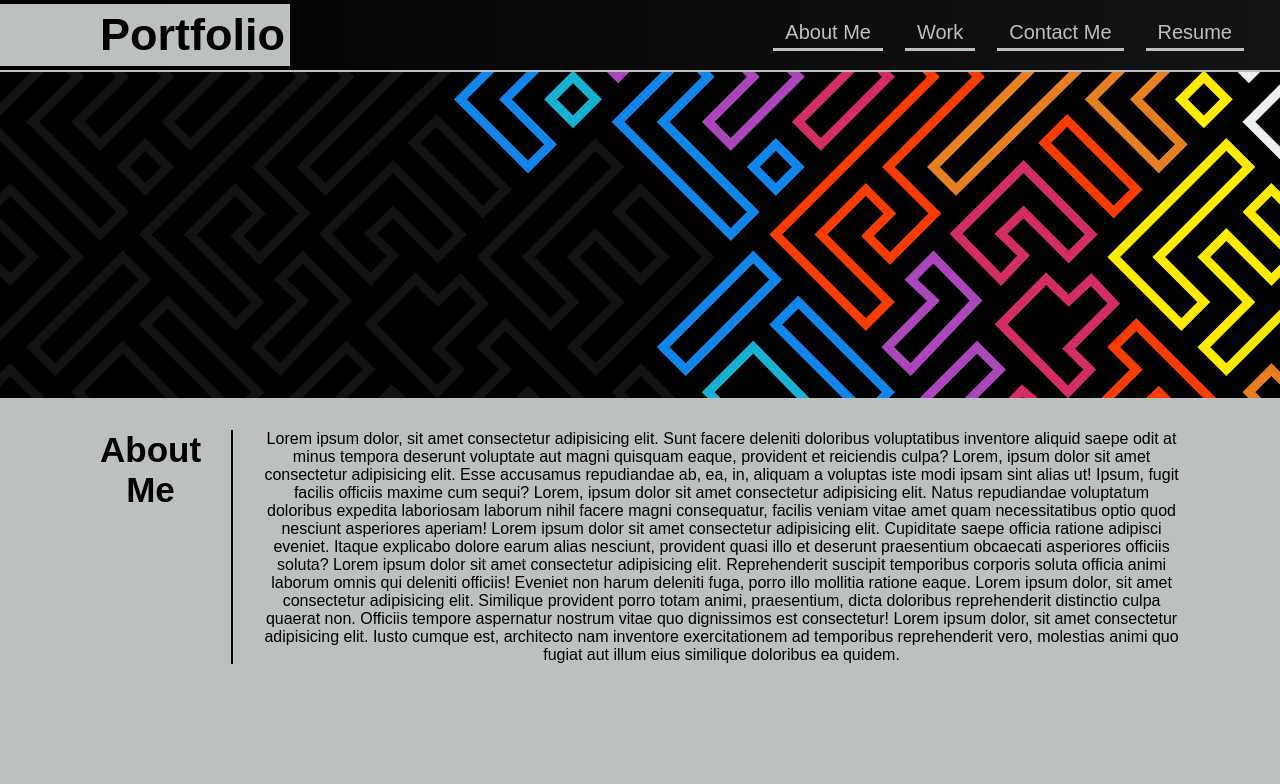
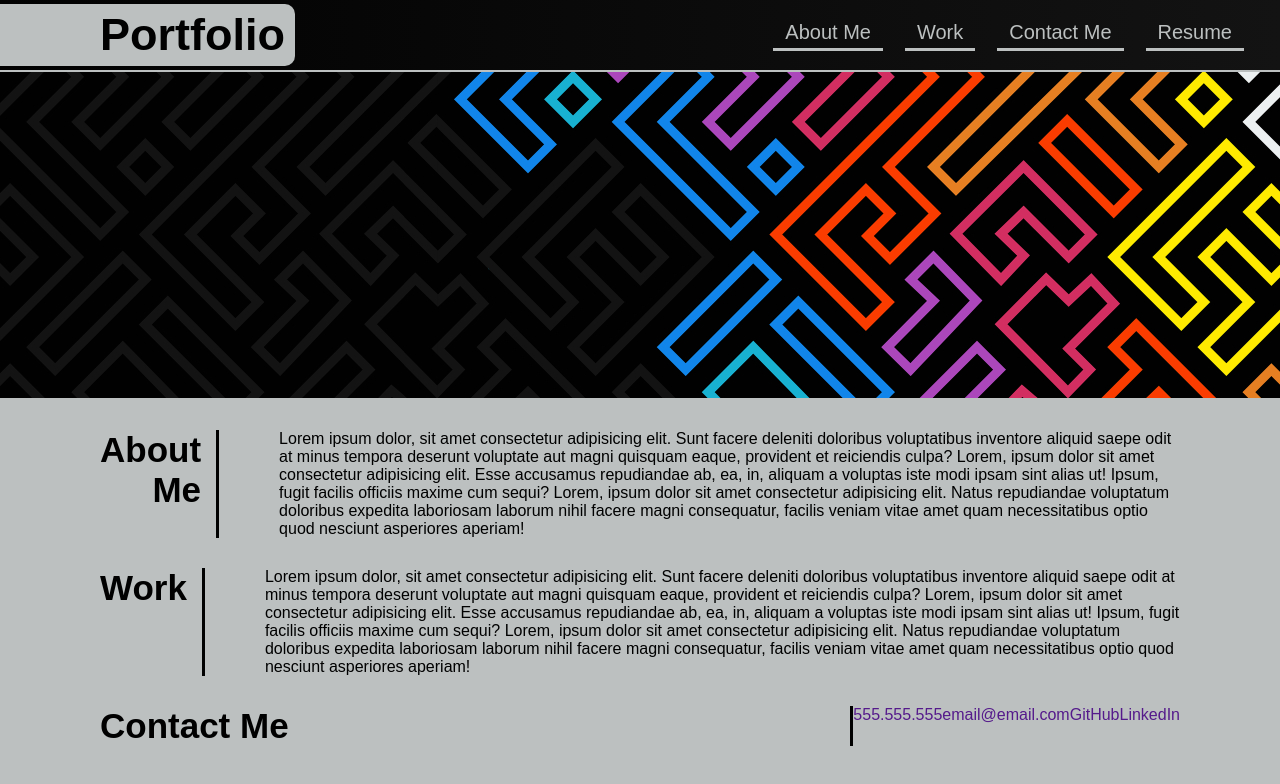
Before and after one commit to SpencerKyle/portfolio, a plain HTML site: page index.html in a window 1280 px wide. Drawn offline with Linux system fonts and the light colour scheme.

Commit message:
more style stuff

```diff
--- a/assets/style.css
+++ b/assets/style.css
@@ -24,7 +24,8 @@ nav {
 .portfolio {
     background-color: #BCC0C0;
     margin: 4px 0;
-    padding: 5px 5px 5px 100px;
+    padding: 5px 10px 5px 100px;
+    border-radius: 0 10px 10px 0;
 }
 
 .portfolio h1 {
@@ -63,23 +64,51 @@ nav {
     height: 400px;
     border-bottom: solid 2px #BCC0C0;
 }
-/* about me */
-.aboutMe {
+/* section */
+.sectionHead {
     background-color: #BCC0C0;
     display: flex;
-    text-align: center;
     margin: 30px 100px;
 }
 
-.aboutMe h2 {
+.sectionHead h2 {
     display: flex;
-    justify-content: end;
+    text-align: end;
     font-size: 35px;
+    /* justify-content: end; */
+    border-right: solid 3px #010101;
+    padding-right: 15px;
+    flex: 2 30%;
 }
 
-.aboutMe p {
-    border-left: solid 2px #010101;
-    text-align: center;
+.sectionHead p {
+    text-align: left;
     margin-left: 30px;
     padding-left: 30px;
 }
+/* about me */
+.aboutMe {
+    display: flex;
+}
+/* work */
+.work {
+    display: flex;
+}
+
+/* contact start */
+.contactMe {
+    display: flex;
+}
+
+.contactMe h2 {
+
+}
+
+.contactInfo {
+    display: flex;
+    list-style: none;
+}
+
+.contactInfo a {
+    text-decoration: none;
+}
--- a/index.html
+++ b/index.html
@@ -23,18 +23,38 @@
     <!-- hero start -->
     <header class="hero"></header>
     <!-- about me section -->
-    <section class="aboutMe">
+    <section class="sectionHead">
+        <div class="aboutMe">
             <h2>About Me</h2>
             <p>
                 Lorem ipsum dolor, sit amet consectetur adipisicing elit. Sunt facere deleniti doloribus voluptatibus inventore aliquid saepe odit at minus tempora deserunt voluptate aut magni quisquam eaque, provident et reiciendis culpa?
                 Lorem, ipsum dolor sit amet consectetur adipisicing elit. Esse accusamus repudiandae ab, ea, in, aliquam a voluptas iste modi ipsam sint alias ut! Ipsum, fugit facilis officiis maxime cum sequi?
                 Lorem, ipsum dolor sit amet consectetur adipisicing elit. Natus repudiandae voluptatum doloribus expedita laboriosam laborum nihil facere magni consequatur, facilis veniam vitae amet quam necessitatibus optio quod nesciunt asperiores aperiam!
-                Lorem ipsum dolor sit amet consectetur adipisicing elit. Cupiditate saepe officia ratione adipisci eveniet. Itaque explicabo dolore earum alias nesciunt, provident quasi illo et deserunt praesentium obcaecati asperiores officiis soluta?
-                Lorem ipsum dolor sit amet consectetur adipisicing elit. Reprehenderit suscipit temporibus corporis soluta officia animi laborum omnis qui deleniti officiis! Eveniet non harum deleniti fuga, porro illo mollitia ratione eaque.
-                Lorem ipsum dolor, sit amet consectetur adipisicing elit. Similique provident porro totam animi, praesentium, dicta doloribus reprehenderit distinctio culpa quaerat non. Officiis tempore aspernatur nostrum vitae quo dignissimos est consectetur!
-                Lorem ipsum dolor, sit amet consectetur adipisicing elit. Iusto cumque est, architecto nam inventore exercitationem ad temporibus reprehenderit vero, molestias animi quo fugiat aut illum eius similique doloribus ea quidem.
             </p>
+        </div>
     </section>
 
+    <section class="sectionHead">
+        <div class="work">
+            <h2>Work</h2>
+            <p>
+                Lorem ipsum dolor, sit amet consectetur adipisicing elit. Sunt facere deleniti doloribus voluptatibus inventore aliquid saepe odit at minus tempora deserunt voluptate aut magni quisquam eaque, provident et reiciendis culpa?
+                Lorem, ipsum dolor sit amet consectetur adipisicing elit. Esse accusamus repudiandae ab, ea, in, aliquam a voluptas iste modi ipsam sint alias ut! Ipsum, fugit facilis officiis maxime cum sequi?
+                Lorem, ipsum dolor sit amet consectetur adipisicing elit. Natus repudiandae voluptatum doloribus expedita laboriosam laborum nihil facere magni consequatur, facilis veniam vitae amet quam necessitatibus optio quod nesciunt asperiores aperiam!
+            </p>
+        </div>
+    </section>
+
+    <section class="sectionHead">
+        <!-- <div class="contactMe"> -->
+            <h2>Contact Me</h2>
+                <ul class="contactInfo">
+                    <li><a href="">555.555.555</a></li>
+                    <li><a href="">email@email.com</a></li>
+                    <li><a href="">GitHub</a></li>
+                    <li><a href="">LinkedIn</a></li>
+                </ul>
+        <!-- </div> -->
+    </section>
 </body>
 </html>
```
